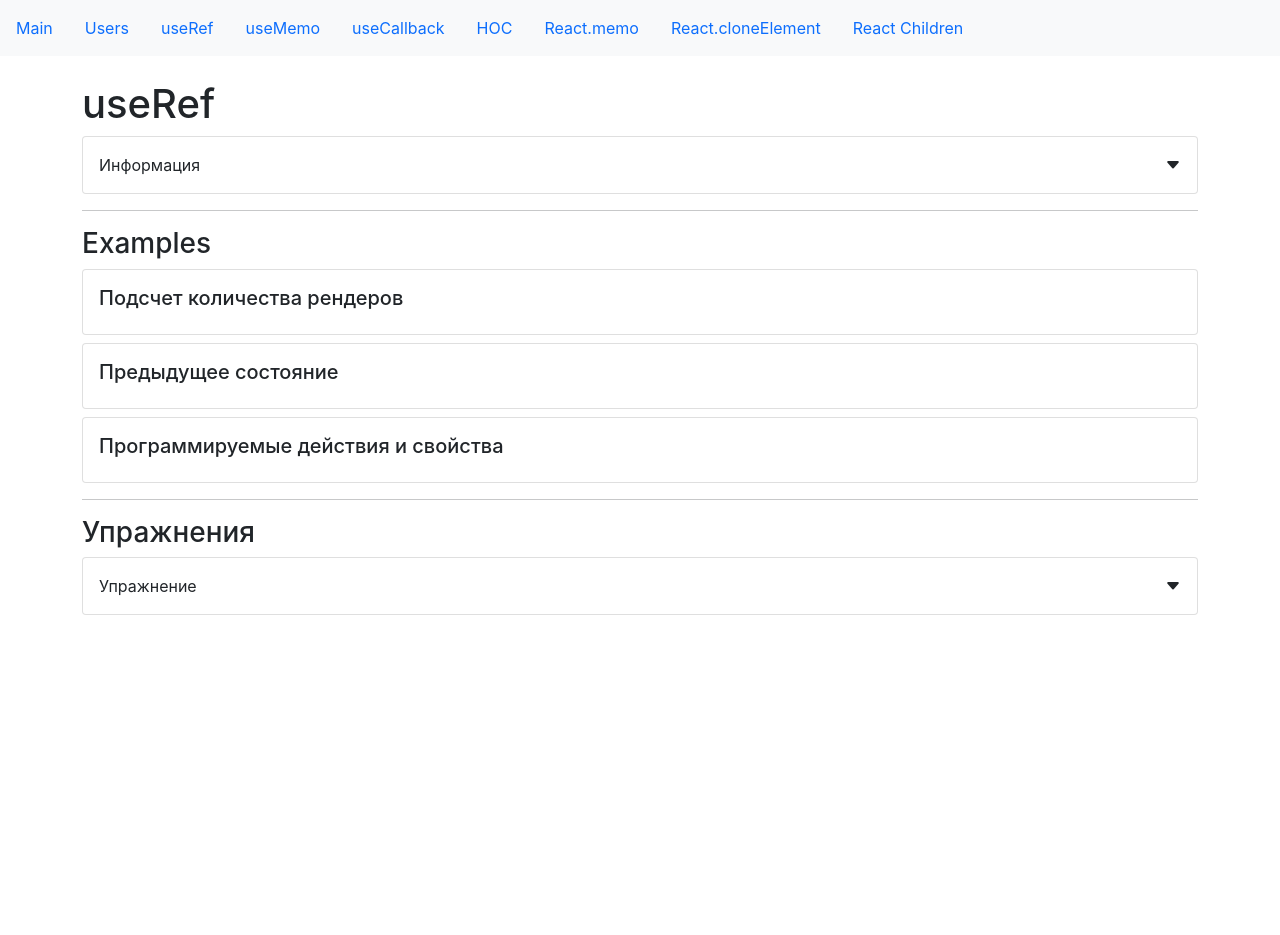
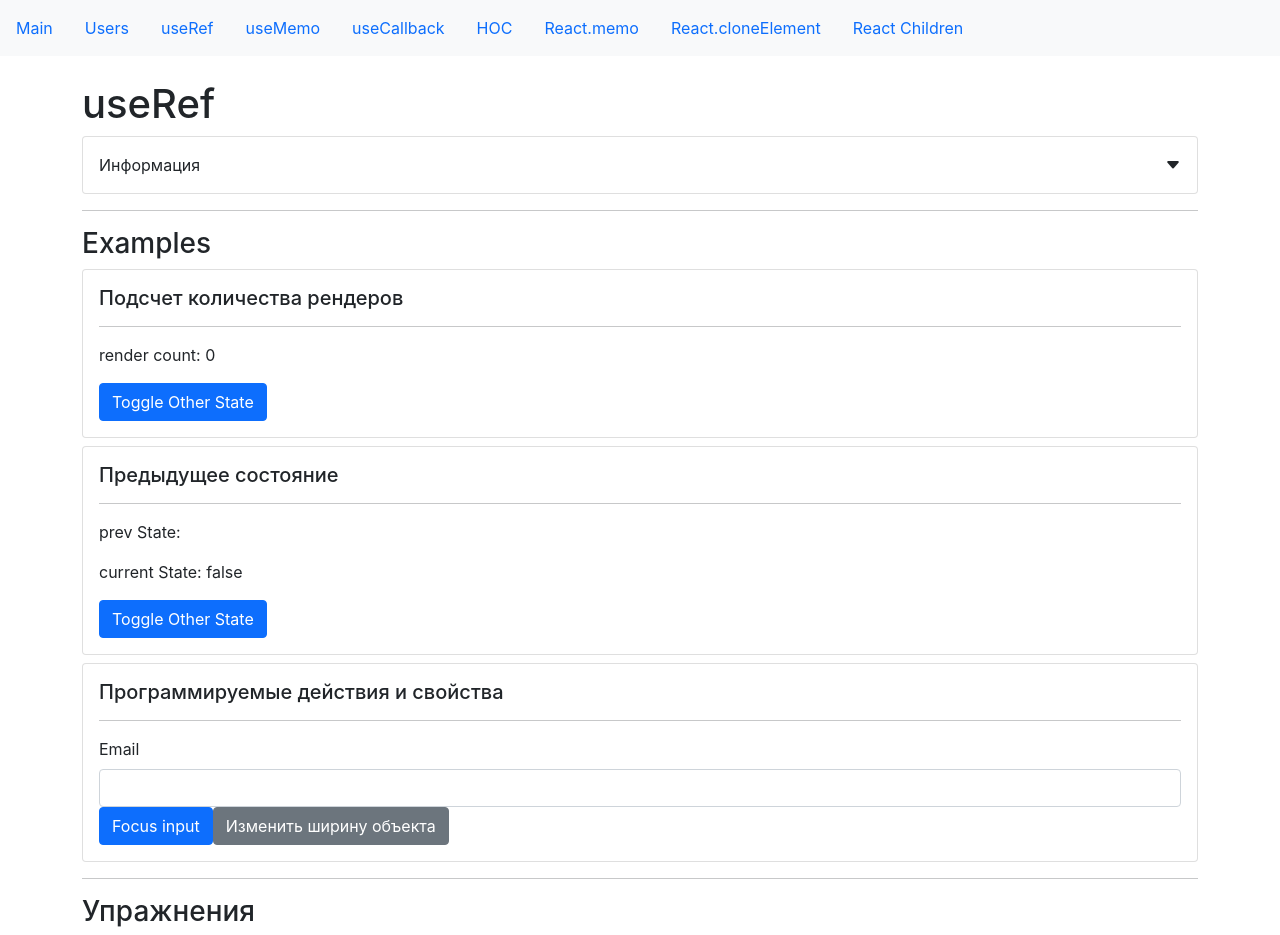
Before and after one commit to V-Ivanich/new_hooks, a React (Create React App) app: page /useRef in a window 1280 px wide. Shown: the top 935 px of the page. Before the commit the page ends 800 px from the top, so only its background shows below. Built offline with nearby package versions, Linux system fonts and the light colour scheme.

Commit message:
hook_ref

```diff
--- a/package.json
+++ b/package.json
@@ -18,7 +18,7 @@
         "web-vitals": "^1.0.1"
     },
     "scripts": {
-        "start": "react-scripts start",
+        "start": "react-scripts --openssl-legacy-provider start",
         "build": "react-scripts build",
         "test": "react-scripts test",
         "eject": "react-scripts eject"
--- a/src/app/components/examples/useRef/prevState.jsx
+++ b/src/app/components/examples/useRef/prevState.jsx
@@ -1,10 +1,29 @@
-import React from "react";
+import React, { useRef, useState, useEffect } from "react";
 import CardWrapper from "../../common/Card";
 import SmallTitle from "../../common/typografy/smallTitle";
+import Divider from "../../common/divider";
 const PrevStateExample = () => {
+    const prevState = useRef("");
+    const [otherState, setOtherState] = useState("false");
+
+    const toggleOtherState = () => {
+        setOtherState((prevState) =>
+            prevState === "false" ? "true" : "false"
+        );
+    };
+
+    useEffect(() => {
+        prevState.current = otherState;
+    }, [otherState]);
     return (
         <CardWrapper>
             <SmallTitle>Предыдущее состояние</SmallTitle>
+            <Divider />
+            <p>prev State: {prevState.current}</p>
+            <p>current State: {otherState}</p>
+            <button className="btn btn-primary" onClick={toggleOtherState}>
+                Toggle Other State
+            </button>
         </CardWrapper>
     );
 };
--- a/src/app/components/examples/useRef/programmableActions.jsx
+++ b/src/app/components/examples/useRef/programmableActions.jsx
@@ -1,12 +1,39 @@
-import React from "react";
+import React, { useRef } from "react";
 import CardWrapper from "../../common/Card";
 import SmallTitle from "../../common/typografy/smallTitle";
+import Divider from "../../common/divider";
+
 const ProgrammableActionsExample = () => {
+    const inputRef = useRef();
+
+    const handleClick = () => {
+        console.log(inputRef.current);
+        inputRef.current.focus();
+    };
+    const handleClickWhidth = () => {
+        inputRef.current.style.whidth = "100px";
+    };
     return (
         <CardWrapper>
             <SmallTitle className="card-title">
                 Программируемые действия и свойства
             </SmallTitle>
+            <Divider />
+            <label htmlFor="email" className="form-label">
+                Email
+            </label>
+            <input
+                ref={inputRef}
+                type="email"
+                className="form-control"
+                id="email"
+            />
+            <button className="btn btn-primary" onClick={handleClick}>
+                Focus input
+            </button>
+            <button className="btn btn-secondary" onClick={handleClickWhidth}>
+                Изменить ширину объекта
+            </button>
         </CardWrapper>
     );
 };
--- a/src/app/components/examples/useRef/renderCount.jsx
+++ b/src/app/components/examples/useRef/renderCount.jsx
@@ -1,10 +1,26 @@
-import React from "react";
+import React, { useRef, useState, useEffect } from "react";
 import CardWrapper from "../../common/Card";
 import SmallTitle from "../../common/typografy/smallTitle";
+import Divider from "../../common/divider";
 const RenderCountExample = () => {
+    const renderCount = useRef(0);
+    const [otherState, setOtherState] = useState(false);
+
+    const toggleOtherState = () => {
+        setOtherState(!otherState);
+    };
+
+    useEffect(() => {
+        renderCount.current++;
+    });
     return (
         <CardWrapper>
             <SmallTitle>Подсчет количества рендеров</SmallTitle>
+            <Divider />
+            <p>render count: {renderCount.current}</p>
+            <button className="btn btn-primary" onClick={toggleOtherState}>
+                Toggle Other State
+            </button>
         </CardWrapper>
     );
 };
```
